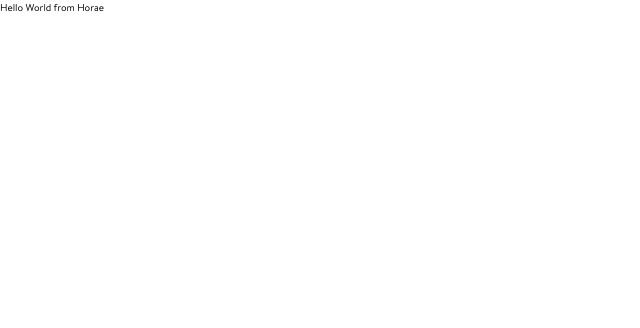
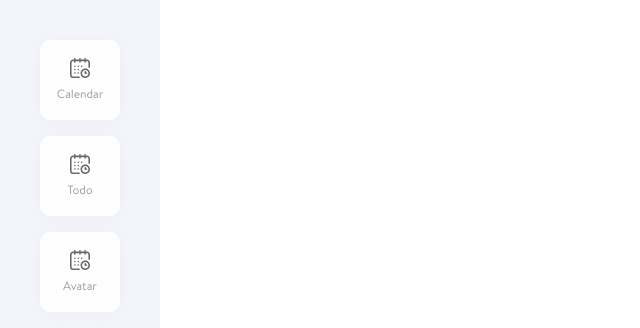
Before and after one commit to msamadpo/Horae, a React (Create React App) app in the folder client/: page /app in a window 1280 px wide. Shown: the top 328 px of the page, without its empty margins (0-640 px from the left). Built offline with nearby package versions, Linux system fonts and the light colour scheme.

Commit message:
Created AppNavbar

```diff
--- a/client/src/assets/styles/global.scss
+++ b/client/src/assets/styles/global.scss
@@ -7,6 +7,10 @@
   --color-text-body: #484848;
   --color-text-paragraph: #767676;
   --color-text-subtitle: #9ba2a4;
+  // App Colors
+  --color-bg-nav: #f4f5fa;
+  --color-bg-nav-item: #fefeff;
+  --color-nav-item-text: #9c9c9c;
   // Fonts
   --font-heading1: 600 4.8rem/6rem Montserrat;
   --font-heading2: 500 3.6rem/4rem Montserrat;
@@ -86,6 +90,11 @@ p {
   margin: 0;
 }
 
+a {
+  text-decoration: none;
+  color: inherit;
+}
+
 h1,
 h2,
 h3,
--- /dev/null
+++ b/client/src/components/HoraeApp/AppNavbar/AppNavItem/AppNavItem.tsx
@@ -0,0 +1,51 @@
+import React, { useState } from 'react';
+import styled from 'styled-components';
+
+import Text from 'components/Common/Text';
+
+const StyledAppItem = styled.div<{ active: boolean }>`
+  display: flex;
+  flex-direction: column;
+  align-items: center;
+  justify-content: center;
+  min-height: 8rem;
+  max-height: 8rem;
+  min-width: 8rem;
+  max-width: 8rem;
+  ${(props) =>
+    props.active
+      ? 'background-color: var(--color-primary);'
+      : 'background-color: var(--color-bg-nav-item);'}
+  margin: var(--spacing-small);
+  border-radius: 1rem;
+  box-shadow: 0px 2px 16px 0px rgba(219, 219, 219, 0.2);
+  transition: all 0.2s;
+  cursor: pointer;
+  &:hover {
+    transform: translateY(-3px);
+    box-shadow: 0px 10px 16px 0px rgba(219, 219, 219, 1);
+  }
+`;
+
+interface IAppNavItemProps {
+  title: string;
+  icon: string;
+  active?: boolean;
+}
+
+function AppNavItem({ title, icon, active = false }: IAppNavItemProps) {
+  return (
+    <StyledAppItem active={active}>
+      <img src={icon} height={20} alt="" />
+      <Text
+        size="1.2rem"
+        color={active ? 'white' : 'var(--color-nav-item-text)'}
+        margins={['tiny', 'none', 'none', 'none']}
+      >
+        {title}
+      </Text>
+    </StyledAppItem>
+  );
+}
+
+export default AppNavItem;
--- /dev/null
+++ b/client/src/components/HoraeApp/AppNavbar/AppNavItem/index.ts
@@ -0,0 +1 @@
+export { default } from 'components/HoraeApp/AppNavbar/AppNavItem/AppNavItem';
--- /dev/null
+++ b/client/src/components/HoraeApp/AppNavbar/AppNavbar.tsx
@@ -0,0 +1,34 @@
+import React from 'react';
+import styled from 'styled-components';
+
+import AppNavItem from 'components/HoraeApp/AppNavbar/AppNavItem';
+
+const StyledNavbar = styled.nav`
+  background-color: var(--color-bg-nav);
+  padding: var(--spacing-base);
+  min-height: 100vh;
+  box-sizing: border-box;
+  max-width: 16rem;
+`;
+
+type AppNavItem = {
+  title: string;
+  icon: string;
+  active?: boolean;
+};
+
+interface IAppNavbarProps {
+  items: AppNavItem[];
+}
+
+function AppNavbar({ items }: IAppNavbarProps) {
+  return (
+    <StyledNavbar>
+      {items.map((item) => (
+        <AppNavItem {...item} />
+      ))}
+    </StyledNavbar>
+  );
+}
+
+export default AppNavbar;
--- /dev/null
+++ b/client/src/components/HoraeApp/AppNavbar/index.ts
@@ -0,0 +1 @@
+export { default } from 'components/HoraeApp/AppNavbar/AppNavbar';
--- a/client/src/components/HoraeApp/HoraeApp.tsx
+++ b/client/src/components/HoraeApp/HoraeApp.tsx
@@ -1,7 +1,25 @@
 import React from 'react';
+import AppNavbar from 'components/HoraeApp/AppNavbar';
+
+import calendarIcon from 'assets/img/calendar-icon.svg';
+
+const ITEMS = [
+  {
+    title: 'Calendar',
+    icon: calendarIcon,
+  },
+  {
+    title: 'Todo',
+    icon: calendarIcon,
+  },
+  {
+    title: 'Avatar',
+    icon: calendarIcon,
+  },
+];
 
 function HoraeApp() {
-  return <div>Hello World from Horae</div>;
+  return <AppNavbar items={ITEMS} />;
 }
 
 export default HoraeApp;
```
Also changed, not shown: client/src/assets/img/calendar-icon.svg.
